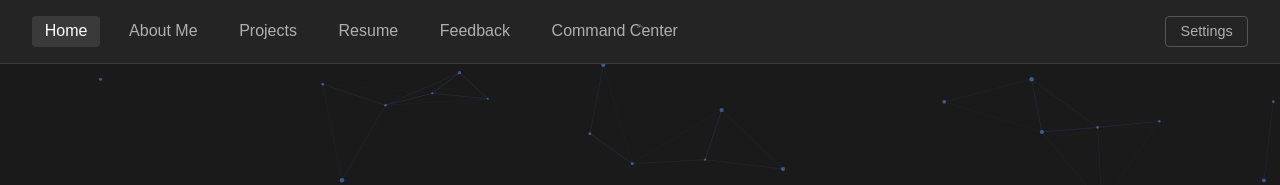
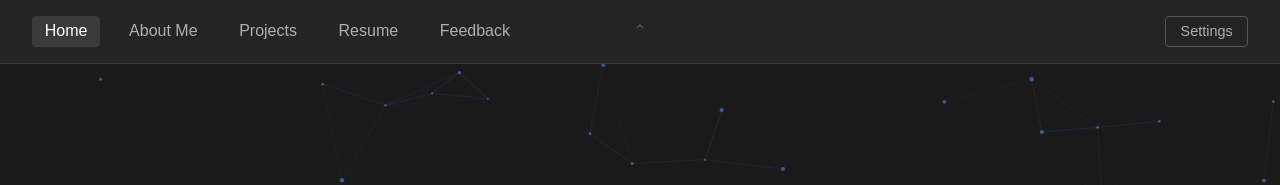
Before and after one commit to khylecalimlim/personal_website, an Angular app in the folder my-website-Angular/: page / in a window 1280 px wide. Shown: the top 185 px of the page. Built offline with nearby package versions, Linux system fonts and the light colour scheme; a web font is replaced by a local one.

Commit message:
Remove Command Center link from navbar

```diff
--- a/my-website-Angular/src/app/app.component.html
+++ b/my-website-Angular/src/app/app.component.html
@@ -5,7 +5,6 @@
     <a routerLink="/projects" routerLinkActive="active">Projects</a>
     <a routerLink="/resume" routerLinkActive="active">Resume</a>
     <a routerLink="/feedback" routerLinkActive="active">Feedback</a>
-    <a routerLink="/command-center" routerLinkActive="active">Command Center</a>
   </nav>
 
   <button class="collapse-btn" (click)="navCollapsed = !navCollapsed; settingsOpen = false" [title]="navCollapsed ? 'Expand navbar' : 'Collapse navbar'">
```
